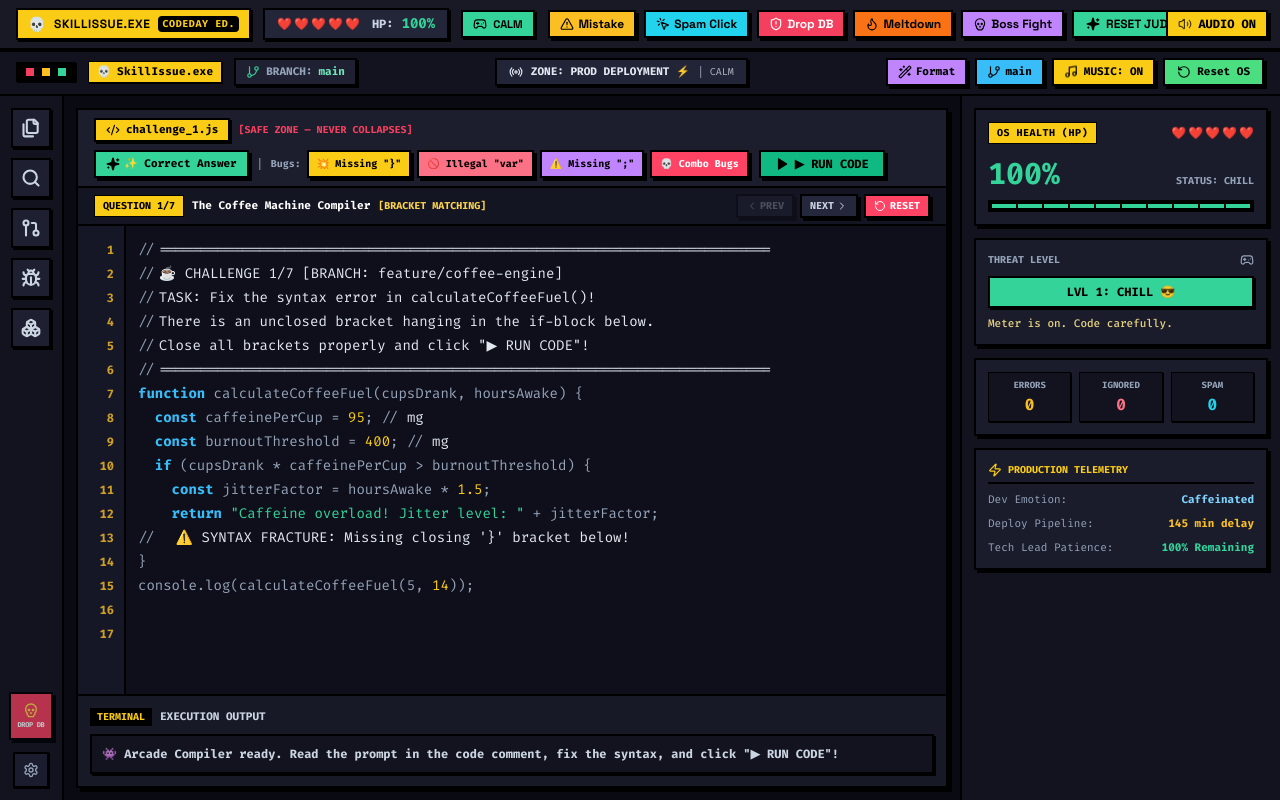
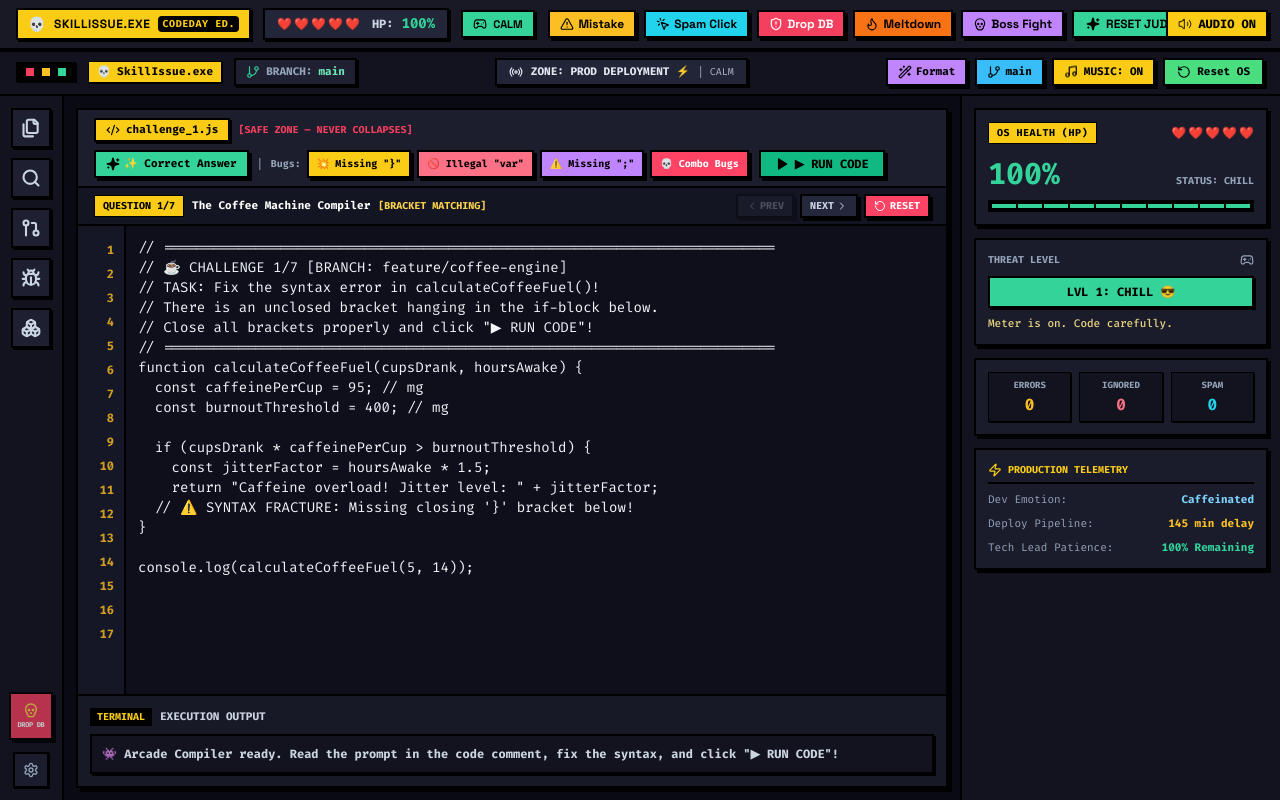
Before and after one commit to sagarrathi16/SkillIssue.exe, a React (Vite) app: page / in a window 1280 px wide. Built offline with nearby package versions, Linux system fonts and the light colour scheme.

Commit message:
fix(editor): remove text glitch, duplicate overlays, and chromatic aberration for 100% clean and readable code editing

```diff
--- a/src/components/MiniEditor.jsx
+++ b/src/components/MiniEditor.jsx
@@ -1,4 +1,4 @@
-import React, { useState, useRef } from 'react';
+import React, { useState } from 'react';
 import { useOS, OSMood } from '../app/osStateMachine';
 import { validateCode, CODING_CHALLENGES, BUG_PRESETS, DEFAULT_CODE_SNIPPET } from '../logic/mistakeDetector';
 import { audioManager } from '../audio/AudioManager';
@@ -15,38 +15,6 @@ import {
   Trophy
 } from 'lucide-react';
 
-function highlightTokens(codeLine) {
-  const tokens = [];
-  const regex = /(\b(?:const|let|var|function|return|if|else|while|for|class|import|from|export|true|false|null|undefined)\b)|("(?:[^"\\]|\\.)*"|'(?:[^'\\]|\\.)*'|`(?:[^`\\]|\\.)*`)|(\b\d+(?:\.\d+)?\b)|([{}()\[\];,])|(\S+)/g;
-  let match;
-  let lastIndex = 0;
-
-  while ((match = regex.exec(codeLine)) !== null) {
-    if (match.index > lastIndex) {
-      tokens.push(<span key={lastIndex}>{codeLine.substring(lastIndex, match.index)}</span>);
-    }
-    const [full, keyword, str, num, punctuation] = match;
-    if (keyword) {
-      tokens.push(<span key={match.index} className="text-[#38BDF8] font-bold">{full}</span>);
-    } else if (str) {
-      tokens.push(<span key={match.index} className="text-[#34D399]">{full}</span>);
-    } else if (num) {
-      tokens.push(<span key={match.index} className="text-[#FACC15]">{full}</span>);
-    } else if (punctuation) {
-      tokens.push(<span key={match.index} className="text-slate-400">{full}</span>);
-    } else {
-      tokens.push(<span key={match.index} className="text-[#94A3B8]">{full}</span>);
-    }
-    lastIndex = regex.lastIndex;
-  }
-
-  if (lastIndex < codeLine.length) {
-    tokens.push(<span key={lastIndex}>{codeLine.substring(lastIndex)}</span>);
-  }
-
-  return tokens.length > 0 ? tokens : codeLine;
-}
-
 export function MiniEditor({ dismissedCodeSnapshot, onCodeChange, onClearDismissedCode }) {
   const { state, actions } = useOS();
   const { mood } = state;
@@ -56,7 +24,6 @@ export function MiniEditor({ dismissedCodeSnapshot, onCodeChange, onClearDismiss
   const [congratsBanner, setCongratsBanner] = useState(null);
 
   const [code, setCode] = useState(CODING_CHALLENGES[0].starterCode);
-  const [isJolting, setIsJolting] = useState(false);
   const [errorLine, setErrorLine] = useState(null);
   const [lastError, setLastError] = useState(null);
 
@@ -65,30 +32,6 @@ export function MiniEditor({ dismissedCodeSnapshot, onCodeChange, onClearDismiss
     text: '👾 Arcade Compiler ready. Read the prompt in the code comment, fix the syntax, and click "▶ RUN CODE"!',
     timestamp: null,
   });
-
-  const backdropRef = useRef(null);
-  const textareaRef = useRef(null);
-
-  const handleEditorScroll = (e) => {
-    if (backdropRef.current) {
-      backdropRef.current.scrollTop = e.target.scrollTop;
-      backdropRef.current.scrollLeft = e.target.scrollLeft;
-    }
-  };
-
-  const triggerJolt = () => {
-    setIsJolting(true);
-    setTimeout(() => setIsJolting(false), 450);
-  };
-
-  // Trigger code jolt whenever trust drops or an abuse/mistake event occurs
-  const prevTrustRef = React.useRef(state.trust);
-  React.useEffect(() => {
-    if (state.trust < prevTrustRef.current) {
-      triggerJolt();
-    }
-    prevTrustRef.current = state.trust;
-  }, [state.trust, state.mistakeCount, state.rapidClickEvents]);
 
   // Listen for full judge demo reset event
   React.useEffect(() => {
@@ -337,30 +280,20 @@ export function MiniEditor({ dismissedCodeSnapshot, onCodeChange, onClearDismiss
   const isBetrayal = mood === OSMood.PERSONAL_BETRAYAL;
   const isBreakdown = mood === OSMood.MENTAL_BREAKDOWN || mood === OSMood.BENGALURU_BOSS_FIGHT;
 
-  const tiltClass = isBreakdown
-    ? 'code-tilted-breakdown border-[#FF4365] border-dashed shadow-[6px_6px_0px_#FF4365]'
+  const borderClass = isBreakdown
+    ? 'border-[#FF4365] shadow-[4px_4px_0px_#FF4365]'
     : isBetrayal
-    ? 'code-tilted-betrayal border-rose-500 border-dashed shadow-[5px_5px_0px_#F43F5E]'
+    ? 'border-rose-500 shadow-[4px_4px_0px_#F43F5E]'
     : isAnnoyed
-    ? 'code-tilted-annoyed border-amber-400 shadow-[4px_4px_0px_#FACC15]'
+    ? 'border-amber-400 shadow-[4px_4px_0px_#FACC15]'
     : 'border-black shadow-[4px_4px_0px_#000]';
-
-  const joltClass = isJolting ? 'anim-code-jolt' : '';
-
-  const codeGlitchClass = isBreakdown
-    ? 'code-glitch-heavy text-rose-100'
-    : isBetrayal
-    ? 'code-glitch-subtle text-amber-100'
-    : isAnnoyed
-    ? 'code-glitch-subtle text-amber-100'
-    : 'text-amber-100';
 
   const activeChallenge = CODING_CHALLENGES[challengeIndex];
 
   return (
     <div
       // SACRED SAFE ZONE: NO data-physics-id here! This editor never falls.
-      className={`flex-1 flex flex-col bg-[#13141F] border-2 overflow-hidden transition-all duration-300 relative ${tiltClass} ${joltClass}`}
+      className={`flex-1 flex flex-col bg-[#13141F] border-2 overflow-hidden transition-all duration-300 relative ${borderClass}`}
     >
       {/* Editor Top Bar & Controls */}
       <div className="bg-[#1C1E2D] border-b-2 border-black px-3 sm:px-4 py-2 flex flex-wrap items-center justify-between gap-2 text-xs select-none">
@@ -565,83 +498,15 @@ export function MiniEditor({ dismissedCodeSnapshot, onCodeChange, onClearDismiss
           </div>
         )}
 
-        {/* Subtle digital glitch scanline tears across the code */}
-        {(isAnnoyed || isBetrayal || isBreakdown || errorLine !== null) && (
-          <div className="absolute inset-0 pointer-events-none overflow-hidden opacity-25 select-none z-0">
-            <div className="w-full h-1 bg-gradient-to-r from-transparent via-[#FF4365] to-transparent anim-scanline-glitch" />
-            {(isBetrayal || isBreakdown) && (
-              <div
-                className="w-full h-0.5 bg-cyan-400/50 anim-scanline-glitch"
-                style={{ animationDelay: '1.2s' }}
-              />
-            )}
-          </div>
-        )}
-
-        {/* Code Container with Syntax Highlight Backdrop & Lighter Comments */}
-        <div className="flex-1 relative overflow-hidden">
-          {/* Backdrop with Lighter Comment Highlighting */}
-          <div
-            ref={backdropRef}
-            aria-hidden="true"
-            className="absolute inset-0 p-3 leading-6 font-mono text-xs sm:text-sm overflow-hidden pointer-events-none whitespace-pre select-none z-0"
-          >
-            {lines.map((line, idx) => {
-              const trimmed = line.trim();
-              const isErrorLine = errorLine === idx;
-              if (trimmed.startsWith('//') || trimmed.startsWith('/*') || trimmed.startsWith('*')) {
-                return (
-                  <div
-                    key={idx}
-                    className={`leading-6 text-[#E2E8F0] ${
-                      isErrorLine ? 'bg-rose-500/20 text-rose-100' : ''
-                    }`}
-                  >
-                    <span className="text-[#94A3B8] font-mono mr-1">//</span>
-                    <span className="text-[#E2E8F0] font-mono">{line.replace(/^(\s*)\/\/\s?/, '$1')}</span>
-                  </div>
-                );
-              }
-              const inlineCommentIdx = line.indexOf('//');
-              if (inlineCommentIdx !== -1) {
-                const codePart = line.substring(0, inlineCommentIdx);
-                const commentPart = line.substring(inlineCommentIdx);
-                return (
-                  <div
-                    key={idx}
-                    className={`leading-6 ${isErrorLine ? 'bg-rose-500/20' : ''}`}
-                  >
-                    <span className="text-[#94A3B8] font-mono">{highlightTokens(codePart)}</span>
-                    <span className="text-[#E2E8F0] font-mono">
-                      <span className="text-[#94A3B8] font-mono">//</span>
-                      <span className="text-[#E2E8F0] font-mono">{commentPart.replace(/^\/\/\s?/, ' ')}</span>
-                    </span>
-                  </div>
-                );
-              }
-              return (
-                <div
-                  key={idx}
-                  className={`leading-6 text-[#94A3B8] font-mono ${isErrorLine ? 'bg-rose-500/20' : ''}`}
-                >
-                  {highlightTokens(line)}
-                </div>
-              );
-            })}
-          </div>
-
-          {/* Interactive Text Area on Top */}
+        {/* Clean, Single-Layer Native Text Area */}
         <textarea
-            ref={textareaRef}
           value={code}
           onChange={(e) => updateCode(e.target.value)}
-            onScroll={handleEditorScroll}
           onKeyDown={handleKeyDown}
           spellCheck="false"
-            className={`absolute inset-0 p-3 leading-6 resize-none focus:outline-none focus:ring-0 font-mono text-xs sm:text-sm overflow-y-auto selection:bg-[#FACC15] selection:text-black z-10 bg-transparent text-transparent caret-[#FACC15] ${codeGlitchClass}`}
+          className="flex-1 bg-transparent p-3 leading-6 resize-none focus:outline-none focus:ring-0 font-mono text-xs sm:text-sm overflow-y-auto selection:bg-[#FACC15] selection:text-black relative z-10 text-[#F1F5F9] caret-[#FACC15]"
           placeholder="Write JavaScript code here..."
         />
-        </div>
       </div>
 
       {/* Terminal / Output Console at the Bottom */}
--- a/src/index.css
+++ b/src/index.css
@@ -189,58 +189,33 @@
    ========================================================================= */
 
 @keyframes codeJolt {
-  0% { transform: translate(0, 0) scale(1); filter: none; }
-  15% { transform: translate(-5px, 2px) skewX(-2deg); filter: contrast(130%) hue-rotate(90deg); }
-  35% { transform: translate(4px, -3px) skewX(2.5deg); filter: contrast(160%) hue-rotate(180deg); }
-  55% { transform: translate(-3px, 1px) skewX(-1.5deg); filter: contrast(120%) hue-rotate(270deg); }
-  75% { transform: translate(2px, -1px) skewX(1deg); filter: contrast(110%); }
-  90% { transform: translate(-1px, 0.5px) skewX(-0.5deg); filter: none; }
-  100% { transform: translate(0, 0) scale(1); filter: none; }
+  0% { transform: translate(0, 0); }
+  25% { transform: translate(-2px, 1px); }
+  50% { transform: translate(2px, -1px); }
+  75% { transform: translate(-1px, 0.5px); }
+  100% { transform: translate(0, 0); }
 }
 
 .anim-code-jolt {
-  animation: codeJolt 0.45s cubic-bezier(0.25, 1, 0.5, 1);
+  animation: codeJolt 0.25s ease-in-out;
 }
 
-.code-glitch-subtle {
-  text-shadow: 1px 0 #FF4365, -1px 0 #00FFFF;
+/* Text glitch effects neutralized for 100% editor readability */
+.code-glitch-subtle,
+.code-glitch-heavy {
+  text-shadow: none !important;
+  letter-spacing: normal !important;
 }
 
-.code-glitch-heavy {
-  text-shadow: 2px 0.5px #FF4365, -2px -0.5px #00F0FF;
-  letter-spacing: 0.02em;
-}
-
-@keyframes glitchScanline {
-  0% { transform: translateY(-100%); opacity: 0; }
-  20% { opacity: 0.25; }
-  80% { opacity: 0.25; }
-  100% { transform: translateY(800%); opacity: 0; }
-}
-
-.anim-scanline-glitch {
-  animation: glitchScanline 2.5s ease-in-out infinite;
-}
-
-.code-tilted-annoyed {
-  transform: rotate(-0.5deg);
-  transition: transform 0.3s cubic-bezier(0.34, 1.56, 0.64, 1);
-}
-
-.code-tilted-betrayal {
-  transform: rotate(-1.2deg) skewX(-0.5deg);
-  transition: transform 0.3s cubic-bezier(0.34, 1.56, 0.64, 1);
-}
-
+.code-tilted-annoyed,
+.code-tilted-betrayal,
 .code-tilted-breakdown {
-  transform: rotate(-1.8deg) skewX(-1deg);
-  transition: transform 0.3s cubic-bezier(0.34, 1.56, 0.64, 1);
-  animation: slightTremor 1.8s ease-in-out infinite;
+  transform: none !important;
 }
 
 @keyframes errorPulseLine {
-  0%, 100% { opacity: 0.3; }
-  50% { opacity: 0.7; }
+  0%, 100% { opacity: 0.2; }
+  50% { opacity: 0.5; }
 }
 
 .anim-error-line {
```
Lines whose indentation alone changed are shown as unchanged.
